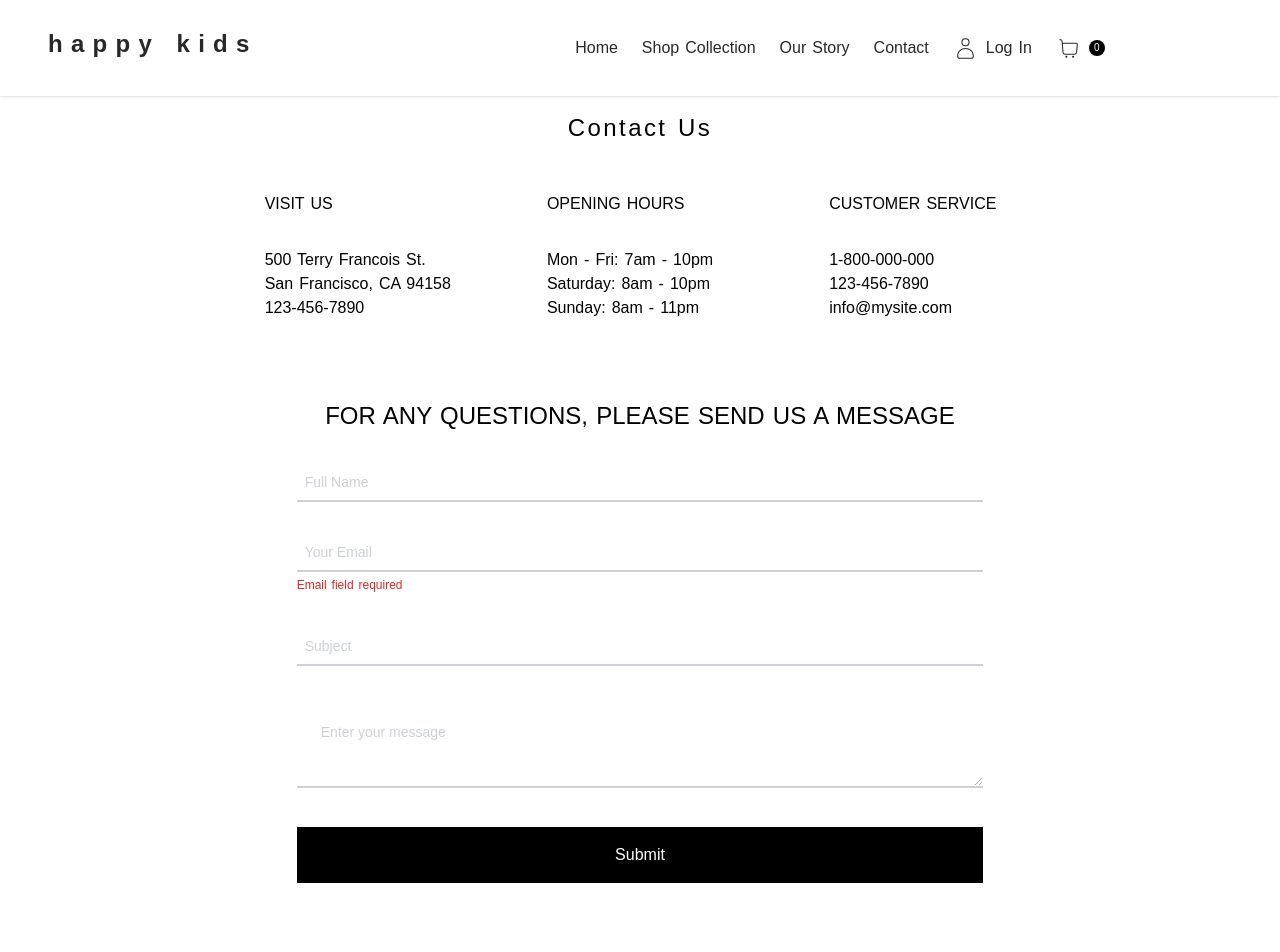
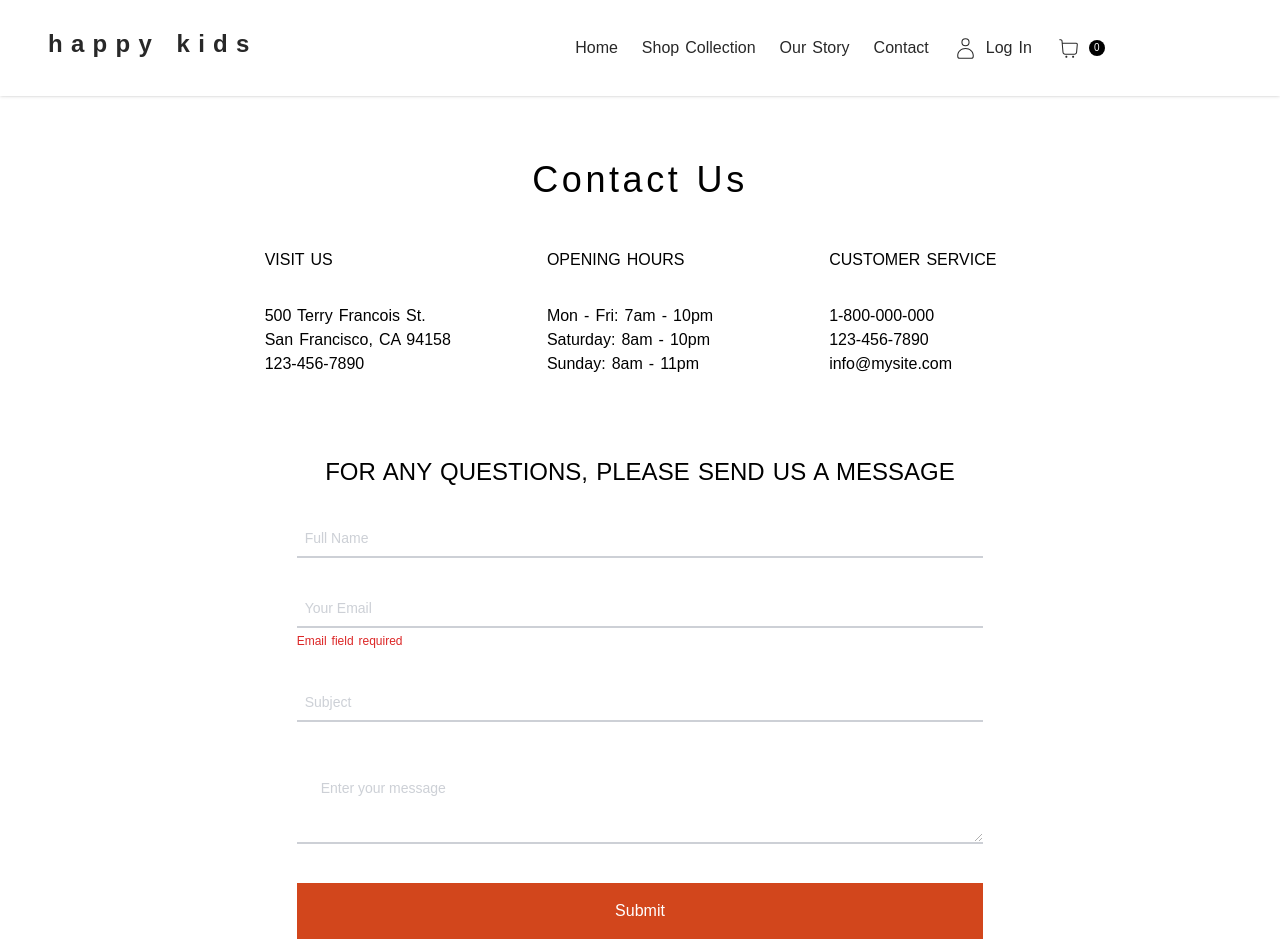
Before and after one commit to ThanachotD/SkillKamp_Front-end_Study-case, a Next.js app: page /contact in a window 1280 px wide. Shown: the top 952 px of the page. Built offline with nearby package versions, Linux system fonts and the light colour scheme; a web font is replaced by a local one.

Commit message:
Update Contact us

```diff
--- /dev/null
+++ b/src/pages/components/Iframe/index.tsx
@@ -0,0 +1,16 @@
+import React from 'react';
+
+const Iframe = ({ src, height, width }:any) => (
+    <iframe
+  width="600"
+  height="450"
+    style={{ border: 0 }}
+  loading="lazy"
+  allowfullscreen
+  referrerpolicy="no-referrer-when-downgrade"
+  src="https://www.google.com/maps/embed/v1/place?key=API_KEY
+    &q=Space+Needle,Seattle+WA">
+</iframe>
+  );
+
+export default Iframe;
--- a/src/pages/contact/index.tsx
+++ b/src/pages/contact/index.tsx
@@ -2,7 +2,7 @@ import Head from 'next/head'
 import Image from 'next/image'
 import { Inter } from 'next/font/google'
 import styles from '@/styles/Home.module.css'
-
+import Iframe from '../components/Iframe'
 const inter = Inter({ subsets: ['latin'] })
 
 export default function Home() {
@@ -15,10 +15,10 @@ export default function Home() {
         <link rel="icon" href="/favicon.ico" />
       </Head>
       <main>
-      <div className="container mx-auto p-4 md:w-10/12 w-96 flex justify-center">
+      <div className="container mx-auto p-4 md:w-10/12 w-96 flex justify-center my-12">
           <div className='grid grid-cols-1 gap-4'>
           <div className='flex justify-center'>
-            <h1 className='text-2xl tracking-widest pb-8'>Contact Us</h1>
+            <h1 className='text-4xl tracking-widest pb-8'>Contact Us</h1>
             </div>
           <div className="grid grid-cols-3 gap-24 ">
             <div className="flex flex-col">
@@ -68,11 +68,11 @@ export default function Home() {
                     placeholder="Enter your message"></textarea>
             </div>
 
-            <button className="block w-full px-2 py-4 mt-2 text-white bg-black ">Submit</button>
+            <button className="block w-full px-2 py-4 mt-2 text-white bg-[#D2461C] ">Submit</button>
         </form>
     </div>
+      </div>
 
-          </div>
           </div>
 
       </main>
```
